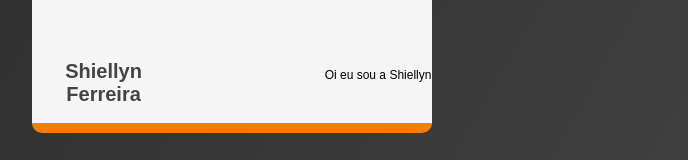
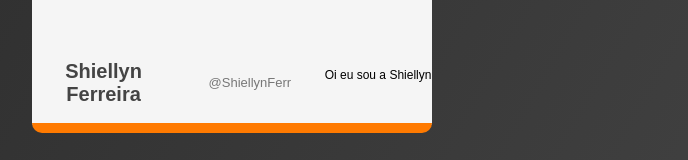
Before and after one commit to ShiellynFerr/API-Github, a React (Create React App) app in the folder api-github/: page / in a window 1280 px wide. Shown: the part 490-650 px from the top of the page, without its empty margins (408-1096 px from the left). Built offline with nearby package versions, Linux system fonts and the light colour scheme.

Commit message:
alterando info dos componentes da home

```diff
--- a/api-github/src/pages/home.jsx
+++ b/api-github/src/pages/home.jsx
@@ -10,7 +10,7 @@ export default function Home() {
             <Header />
             <UserContainer>
                 <UserPicture url="https://avatars.githubusercontent.com/u/84290343?v=4" alternativeText= "img"/>
-                <UserDetails name ="Shiellyn Ferreira" username = "ShiellynFerr" bio = "Oi eu sou a Shiellyn"/>
+                <UserDetails name ="Shiellyn Ferreira" login = "@ShiellynFerr" bio = "Oi eu sou a Shiellyn"/>
             </UserContainer>
         </Container>
     );
```
